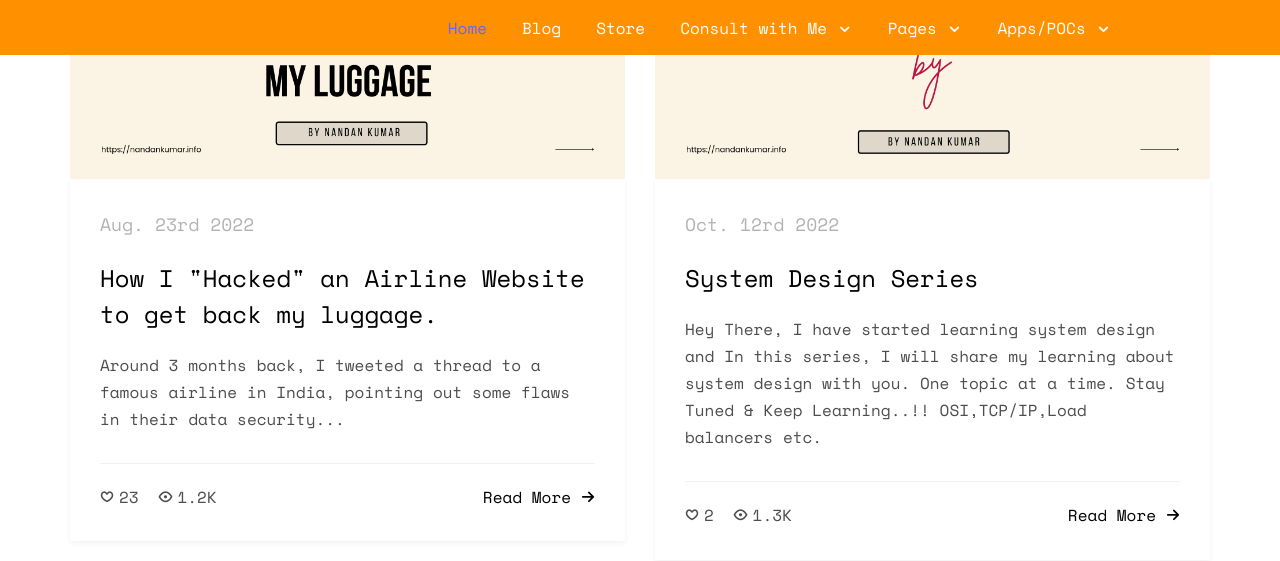
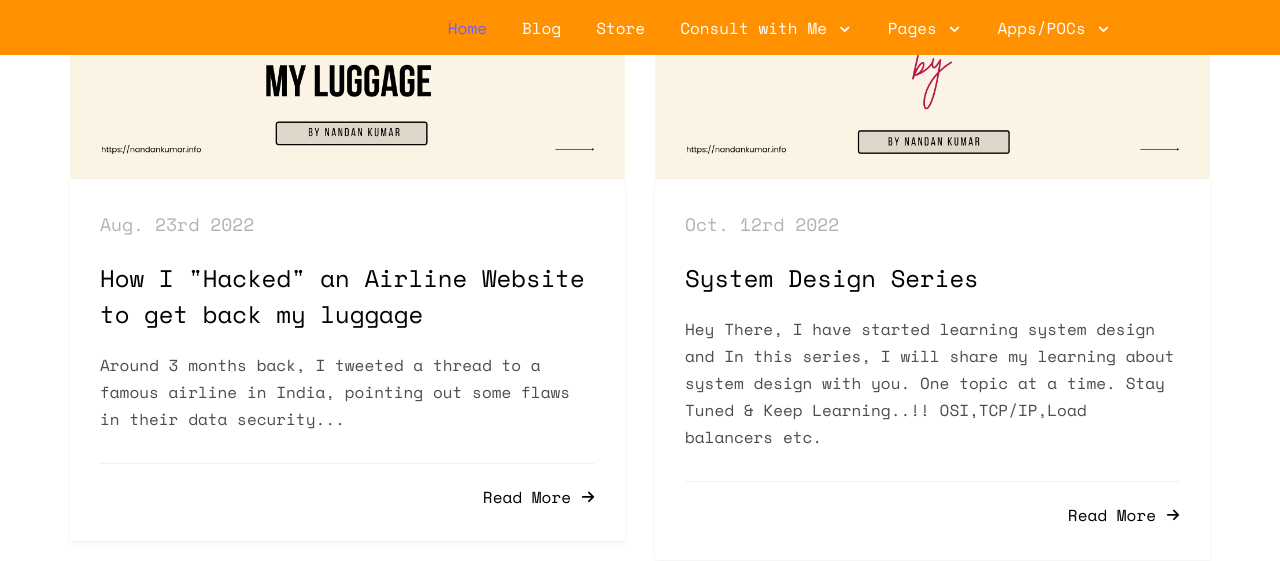
Before and after one commit to sirius93/sirius93.github.io, a Jekyll site: the page index.html, which Jekyll copies as it is, in a window 1280 px wide and 900 px high, scrolled down 6490 px, cut to the strip 0-626 px from the top of the window. Shown: the top 561 px of the strip. Built offline with Jekyll 4.4.1, drawn with Linux system fonts in a browser that asks for light colours; some web fonts are replaced; some of the changed lines change nothing that is shown; some of the changed text lies outside the part shown.

Commit message:
blog post update

```diff
--- /dev/null
+++ b/blog-posts.json
@@ -0,0 +1,16 @@
+[
+  {
+    "title": "How I \"Hacked\" an Airline Website to get back my luggage",
+    "link": "https://blog.nandan.dev/how-i-hacked-an-airline-website-to-get-back-my-luggage-a-first-person-insight-to-the-story",
+    "description": "Around 3 months back, I tweeted a thread to a famous airline in India, pointing out some flaws in their data security...",
+    "date": "Aug. 23rd 2022",
+    "image": "images/how-I-hacked.png"
+  },
+  {
+    "title": "System Design Series",
+    "link": "https://blog.nandan.dev/series/system-design",
+    "description": "Hey There, I have started learning system design and In this series, I will share my learning about system design with you. One topic at a time. Stay Tuned & Keep Learning..!! OSI,TCP/IP,Load balancers etc.",
+    "date": "Oct. 12rd 2022",
+    "image": "images/system-design.png"
+  }
+]
--- a/css/style.css
+++ b/css/style.css
@@ -886,7 +886,23 @@
   float: right;
 }
 .fh5co-blog .blog-text .stuff li:last-child a {
-  color: #000;
+	color: #000;
+}
+
+.loading-blogs {
+	padding: 40px 0;
+}
+
+.loading-blogs p {
+	font-size: 18px;
+	color: rgba(0, 0, 0, 0.6);
+}
+
+/* Responsive adjustments for blog posts */
+@media screen and (max-width: 768px) {
+	#blog-posts-container .col-md-6 {
+		margin-bottom: 30px;
+	}
 }
 .fh5co-blog .blog-text .stuff li:last-child i {
   padding-right: 0;
--- a/index.html
+++ b/index.html
@@ -175,7 +175,7 @@
 		<div class="container">
 
 		  <div class="navbar-header">
-			<button class="navbar-toggler" data-toggle="open-navbar1">
+			<button class="navbar-toggler" data-toggle="open-navbar1" title="Toggle navigation menu">
 			  <span></span>
 			  <span></span>
 			  <span></span>
@@ -663,54 +663,18 @@
 					<p>A quick link to some of my blogs</p>
 				</div>
 			</div>
-			<div class="row">
-				<div class="col-md-6">
-					<div class="fh5co-blog animate-box">
-						<a target="_blank" href="https://blog.nandan.dev/how-i-hacked-an-airline-website-to-get-back-my-luggage-a-first-person-insight-to-the-story" class="blog-bg" style="background-image: url(images/how-I-hacked.png);"></a>
-						<div class="blog-text">
-							<span class="posted_on">Aug. 23rd 2022</span>
-							<h3><a target="_blank" href="https://blog.nandan.dev/how-i-hacked-an-airline-website-to-get-back-my-luggage-a-first-person-insight-to-the-story">How I "Hacked" an Airline Website to get back my luggage.</a></h3>
-							<p>Around 3 months back, I tweeted a thread to a famous airline in India, pointing out some flaws in their data security...</p>
-							<ul class="stuff">
-								<li><i class="icon-heart2"></i>23</li>
-								<li><i class="icon-eye2"></i>1.2K</li>
-								<li><a target="_blank" href="https://blog.nandan.dev/how-i-hacked-an-airline-website-to-get-back-my-luggage-a-first-person-insight-to-the-story">Read More<i class="icon-arrow-right22"></i></a></li>
-							</ul>
-						</div>
+			<div class="row" id="blog-posts-container">
+				<!-- Blog posts will be loaded dynamically from RSS feed -->
+				<div class="col-md-12 text-center">
+					<div class="loading-blogs">
+						<p>Loading latest blog posts...</p>
 					</div>
 				</div>
-				<div class="col-md-6">
-					<div class="fh5co-blog animate-box">
-						<a target="_blank" href="https://blog.nandan.dev/series/system-design" class="blog-bg" style="background-image: url(images/system-design.png);"></a>
-						<div class="blog-text">
-							<span class="posted_on">Oct. 12rd 2022</span>
-							<h3><a target="_blank" href="https://blog.nandan.dev/series/system-design">System Design Series</a></h3>
-							<p>Hey There, I have started learning system design and In this series, I will share my learning about system design with you. One topic at a time. Stay Tuned & Keep Learning..!! OSI,TCP/IP,Load balancers etc.</p>
-							<ul class="stuff">
-								<li><i class="icon-heart2"></i>2</li>
-								<li><i class="icon-eye2"></i>1.3K</li>
-								<li><a target="_blank" href="https://blog.nandan.dev/series/system-design">Read More<i class="icon-arrow-right22"></i></a></li>
-							</ul>
-						</div>
-					</div>
+			</div>
+			<div class="row">
+				<div class="col-md-12">
+					<iframe src="https://sirius93.substack.com/embed" width="100%" height="300" style="background:white;margin: 0 auto;" frameborder="0" scrolling="no"></iframe>
 				</div>
-				<!-- <div class="col-md-4">
-					<div class="fh5co-blog animate-box">
-						<a target="_blank" href="https://blog.nandan.dev/how-to-enable-tls1-2-in-rserve-cebb0a1c014d" class="blog-bg" style="background-image: url(images/portfolio-2.jpg);"></a>
-						<div class="blog-text">
-							<span class="posted_on">Jun. 29th 2020</span>
-							<h3><a target="_blank" href="https://blog.nandan.dev/how-to-enable-tls1-2-in-rserve-cebb0a1c014d">How to enable TLS1.2 in Rserve</a></h3>
-							<p>About one year back when i first took up the task of enabling TLS 1.2 in some of the components in our technology stack..</p>
-							<ul class="stuff">
-								<li><i class="icon-heart2"></i>1</li>
-								<li><i class="icon-eye2"></i>308</li>
-								<li><a target="_blank" href="https://blog.nandan.dev/how-to-enable-tls1-2-in-rserve-cebb0a1c014d">Read More<i class="icon-arrow-right22"></i></a></li>
-							</ul>
-						</div>
-					</div>
-				</div> -->
-	<iframe src="https://sirius93.substack.com/embed" width="100%" height="300" style="background:white;margin: 0 auto;" frameborder="0" scrolling="no"></iframe>
-
 			</div>
 		</div>
 	</div>
--- a/js/main.js
+++ b/js/main.js
@@ -189,6 +189,194 @@
 	}
 
 
+	var loadBlogPosts = function() {
+		// RSS feed URL
+		const rssUrl = 'https://blog.nandan.dev/rss.xml';
+
+		// Function to parse XML and extract blog posts
+		function parseRSS(xmlText) {
+			const parser = new DOMParser();
+			const xmlDoc = parser.parseFromString(xmlText, 'text/xml');
+			const items = xmlDoc.querySelectorAll('item');
+
+			const posts = [];
+			for (let i = 0; i < Math.min(5, items.length); i++) {
+				const item = items[i];
+				const title = item.querySelector('title')?.textContent || '';
+				const link = item.querySelector('link')?.textContent || '';
+				const description = item.querySelector('description')?.textContent || '';
+				const pubDate = item.querySelector('pubDate')?.textContent || '';
+
+				// Extract image from description if available
+				let imageUrl = '';
+				const imgMatch = description.match(/<img[^>]+src="([^"]+)"/);
+				if (imgMatch) {
+					imageUrl = imgMatch[1];
+				} else {
+					// Default image if no image found
+					imageUrl = 'images/system-design.png';
+				}
+
+				// Format date
+				let formattedDate = '';
+				if (pubDate) {
+					const date = new Date(pubDate);
+					formattedDate = date.toLocaleDateString('en-US', {
+						year: 'numeric',
+						month: 'short',
+						day: 'numeric'
+					});
+				}
+
+				posts.push({
+					title: title,
+					link: link,
+					description: description.replace(/<[^>]*>/g, '').substring(0, 150) + '...',
+					date: formattedDate,
+					image: imageUrl
+				});
+			}
+
+			return posts;
+		}
+
+		// Function to create blog post HTML
+		function createBlogPostHTML(post) {
+			return `
+				<div class="col-md-6">
+					<div class="fh5co-blog">
+						<a target="_blank" href="${post.link}" class="blog-bg" style="background-image: url(${post.image});"></a>
+						<div class="blog-text">
+							<span class="posted_on">${post.date}</span>
+							<h3><a target="_blank" href="${post.link}">${post.title}</a></h3>
+							<p>${post.description}</p>
+							<ul class="stuff">
+								<li><a target="_blank" href="${post.link}">Read More<i class="icon-arrow-right22"></i></a></li>
+							</ul>
+						</div>
+					</div>
+				</div>
+			`;
+		}
+
+		// Function to display blog posts
+		function displayBlogPosts(posts) {
+			const blogContainer = document.querySelector('#blog-posts-container');
+			if (blogContainer && posts.length > 0) {
+				// Clear existing content
+				blogContainer.innerHTML = '';
+
+				// Add new blog posts
+				posts.forEach(post => {
+					blogContainer.innerHTML += createBlogPostHTML(post);
+				});
+			}
+		}
+
+		// Function to show error message
+		function showError() {
+			const blogContainer = document.querySelector('#blog-posts-container');
+			if (blogContainer) {
+				blogContainer.innerHTML = `
+					<div class="col-md-12 text-center">
+						<p>Unable to load blog posts. Please visit <a href="https://blog.nandan.dev" target="_blank">my blog</a> to see the latest posts.</p>
+					</div>
+				`;
+			}
+		}
+
+		// Static fallback data in case RSS fails
+		const fallbackPosts = [
+			{
+				title: "How I \"Hacked\" an Airline Website to get back my luggage",
+				link: "https://blog.nandan.dev/how-i-hacked-an-airline-website-to-get-back-my-luggage-a-first-person-insight-to-the-story",
+				description: "Around 3 months back, I tweeted a thread to a famous airline in India, pointing out some flaws in their data security...",
+				date: "Aug. 23rd 2022",
+				image: "images/how-I-hacked.png"
+			},
+			{
+				title: "System Design Series",
+				link: "https://blog.nandan.dev/series/system-design",
+				description: "Hey There, I have started learning system design and In this series, I will share my learning about system design with you. One topic at a time. Stay Tuned & Keep Learning..!! OSI,TCP/IP,Load balancers etc.",
+				date: "Oct. 12rd 2022",
+				image: "images/system-design.png"
+			}
+		];
+
+		// Try multiple approaches to fetch RSS
+		async function tryFetchRSS() {
+			// Approach 1: Try loading from local JSON file (created by GitHub Actions)
+			try {
+				const response = await fetch('blog-posts.json');
+				if (response.ok) {
+					const posts = await response.json();
+					if (posts.length > 0) {
+						displayBlogPosts(posts);
+						return;
+					}
+				}
+			} catch (error) {
+				console.log('Local JSON fetch failed, trying direct RSS...');
+			}
+
+			// Approach 2: Direct fetch (may fail due to CORS)
+			try {
+				const response = await fetch(rssUrl);
+				if (response.ok) {
+					const xmlText = await response.text();
+					const posts = parseRSS(xmlText);
+					if (posts.length > 0) {
+						displayBlogPosts(posts);
+						return;
+					}
+				}
+			} catch (error) {
+				console.log('Direct fetch failed, trying CORS proxy...');
+			}
+
+			// Approach 3: CORS proxy
+			try {
+				const corsProxyUrl = `https://api.allorigins.win/get?url=${encodeURIComponent(rssUrl)}`;
+				const response = await fetch(corsProxyUrl);
+				if (response.ok) {
+					const data = await response.json();
+					if (data.contents) {
+						const posts = parseRSS(data.contents);
+						if (posts.length > 0) {
+							displayBlogPosts(posts);
+							return;
+						}
+					}
+				}
+			} catch (error) {
+				console.log('CORS proxy failed, trying alternative proxy...');
+			}
+
+			// Approach 4: Alternative CORS proxy
+			try {
+				const altProxyUrl = `https://cors-anywhere.herokuapp.com/${rssUrl}`;
+				const response = await fetch(altProxyUrl);
+				if (response.ok) {
+					const xmlText = await response.text();
+					const posts = parseRSS(xmlText);
+					if (posts.length > 0) {
+						displayBlogPosts(posts);
+						return;
+					}
+				}
+			} catch (error) {
+				console.log('Alternative proxy failed, using fallback...');
+			}
+
+			// Approach 5: Fallback to static data
+			console.log('All RSS fetch attempts failed, using fallback data');
+			displayBlogPosts(fallbackPosts);
+		}
+
+		// Start the fetch process
+		tryFetchRSS();
+	};
+
 	$(function(){
 		contentWayPoint();
 		goToTop();
@@ -198,6 +386,7 @@
 		// pieChart();
 		skillsWayPoint();
 		handleSmallScreens();
+		loadBlogPosts(); // Load blog posts from RSS feed
 	});
 
 
```
Also changed, not shown: .github/workflows/update-blog-posts.yml (added).
